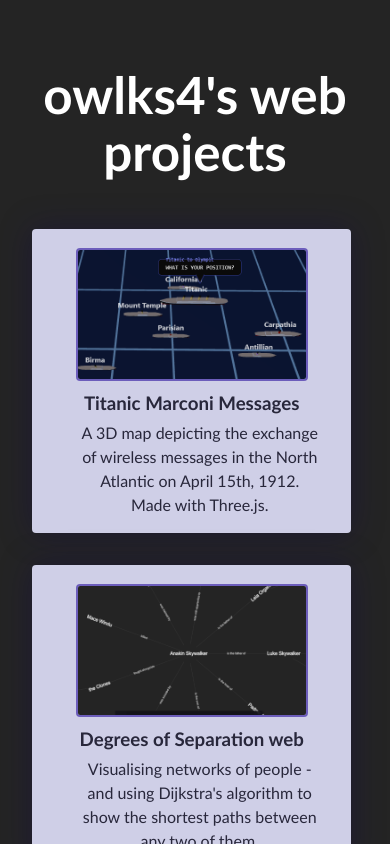
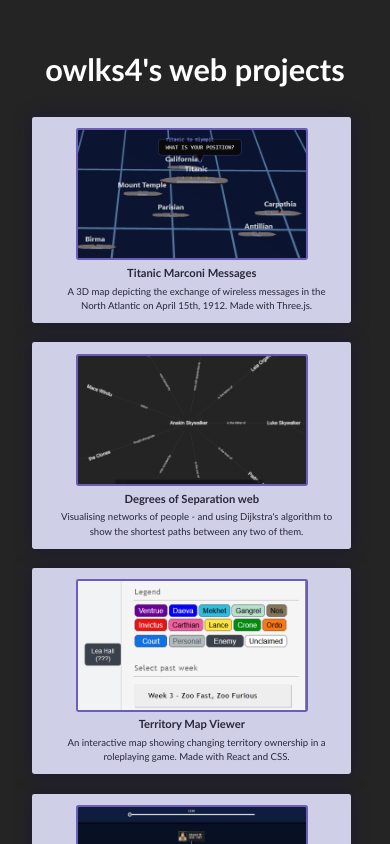
Before and after one commit to owlks4/owlks4.github.io, a React (Vite) app: page / in a window 390 px wide. Shown: the top 844 px of the page. Built offline with nearby package versions, Linux system fonts and the light colour scheme.

Commit message:
Update sizing

```diff
--- a/src/App.jsx
+++ b/src/App.jsx
@@ -58,7 +58,7 @@ class App extends Component {
   render(){
     const cards = this.state.cards.map((card) => <>{card}</>);
     return (
-      <div>
+      <div style={{fontSize:window.innerWidth < window.innerHeight ? "0.6em" : "1em"}}>
         <h1>owlks4's web projects</h1>
         <div className = "container">
           {cards}
```
